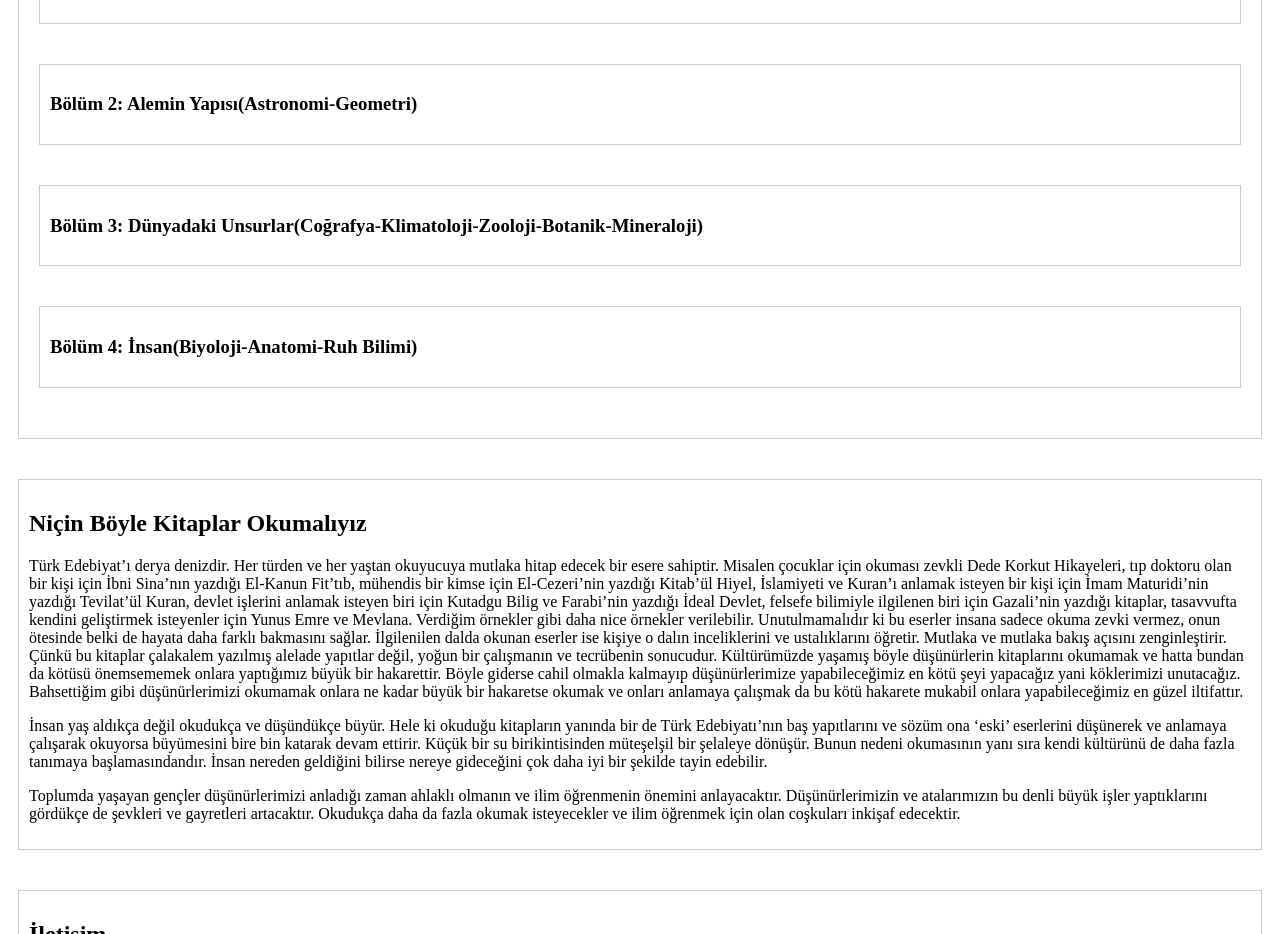
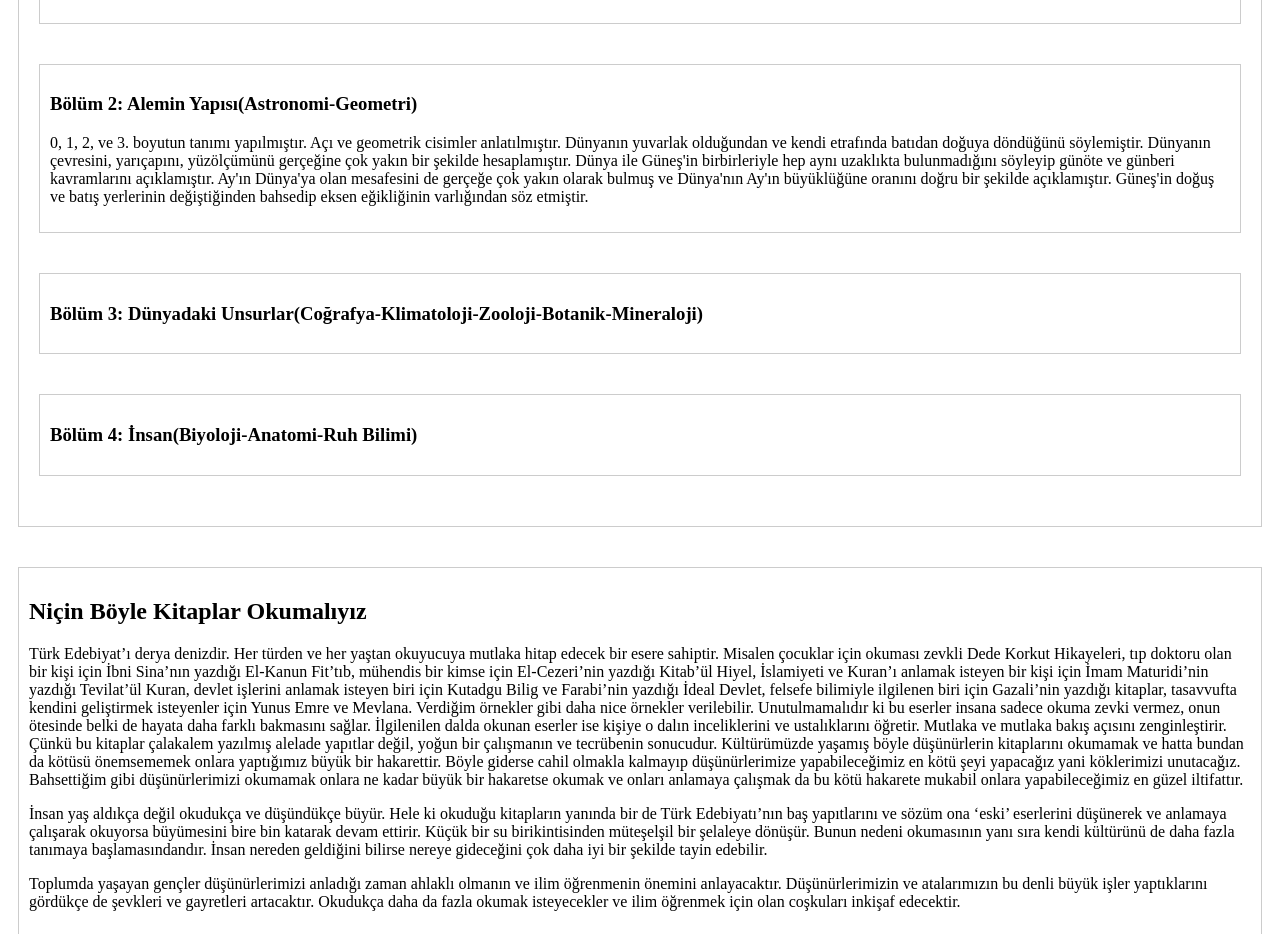
Before and after one commit to huseyincetin09/huseyincetin09, a plain HTML site: page index.html in a window 1280 px wide. Shown: the part 840-1774 px from the top of the page. Drawn offline with Linux system fonts and the light colour scheme.

Commit message:
Update index.html

```diff
--- a/index.html
+++ b/index.html
@@ -65,6 +65,7 @@
 
     <section>
     <h3>Bölüm 2: Alemin Yapısı(Astronomi-Geometri)</h3>
+    <p>0, 1, 2, ve 3. boyutun tanımı yapılmıştır. Açı ve geometrik cisimler anlatılmıştır. Dünyanın yuvarlak olduğundan ve kendi etrafında batıdan doğuya döndüğünü söylemiştir. Dünyanın çevresini, yarıçapını, yüzölçümünü gerçeğine çok yakın bir şekilde hesaplamıştır. Dünya ile Güneş'in birbirleriyle hep aynı uzaklıkta bulunmadığını söyleyip günöte ve günberi kavramlarını açıklamıştır. Ay'ın Dünya'ya olan mesafesini de gerçeğe çok yakın olarak bulmuş ve Dünya'nın Ay'ın büyüklüğüne oranını doğru bir şekilde açıklamıştır. Güneş'in doğuş ve batış yerlerinin değiştiğinden bahsedip eksen eğikliğinin varlığından söz etmiştir.</p>
     </section>
 
     <section>
```
